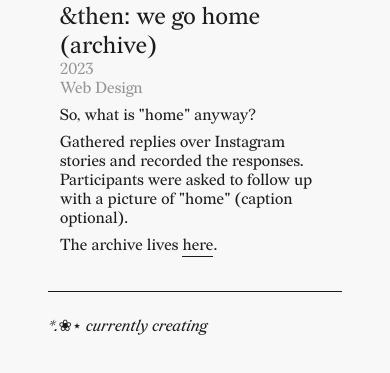
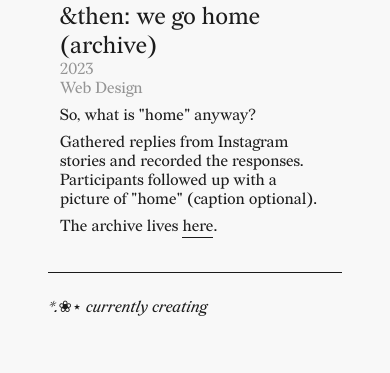
Before and after one commit to yiuchl/yiuchl.github.io, a plain HTML site: page index.html in a window 390 px wide. Shown: the part 2506-2879 px from the top of the page. Drawn offline with nearby package versions, Linux system fonts and the light colour scheme.

Commit message:
edited to make the mobile version look nicer

```diff
--- a/index.html
+++ b/index.html
@@ -268,9 +268,9 @@
 						<h3>Web Design</h3>
 						<p>So, what is "home" anyway?</p>
 						<p>
-							Gathered replies over Instagram stories and recorded the
-							responses. Participants were asked to follow up with a picture of
-							"home" (caption optional).
+							Gathered replies from Instagram stories and recorded the
+							responses. Participants followed up with a picture of "home"
+							(caption optional).
 						</p>
 
 						<p>
--- a/src/css/main.css
+++ b/src/css/main.css
@@ -894,6 +894,10 @@ footer {
 		padding: 0.75rem;
 	}
 
+	.project img {
+		max-height: 30vh;
+	}
+
 	img {
 		max-width: 100%;
 		height: auto;
```
